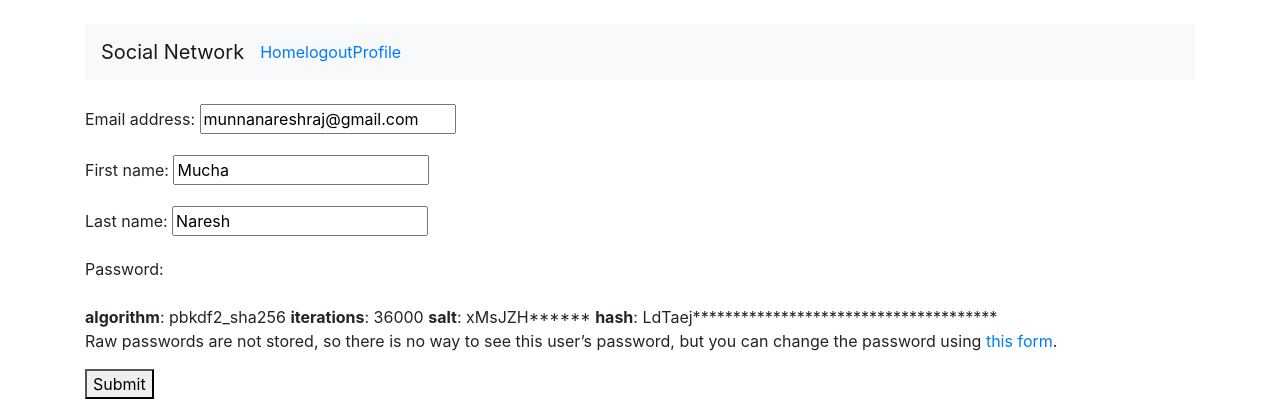
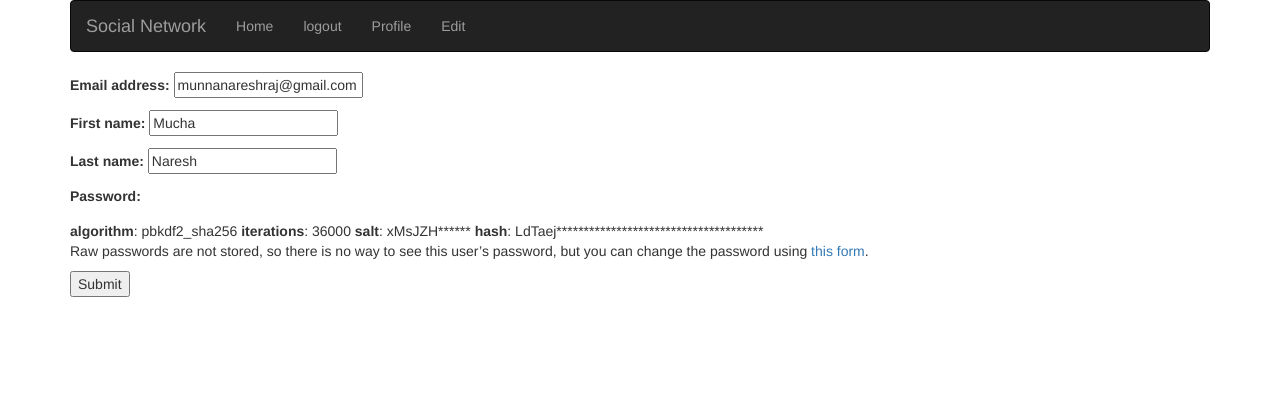
Before and after one commit to nareshms7inc/Tutorial, a Django app: page /account/profile/edit/ in a window 1280 px wide. Shown: the top 420 px of the page. Run offline with Django 3.2, Linux system fonts and the light colour scheme; a user stored in the database is signed in; some libraries are stand-ins or nearby versions.

Commit message:
changed in base.html for login

```diff
--- a/accounts/templates/base.html
+++ b/accounts/templates/base.html
@@ -3,13 +3,16 @@
 <html>
 <head>
 
-          <link rel="stylesheet" href="https://maxcdn.bootstrapcdn.com/bootstrap/4.0.0-beta.2/css/bootstrap.min.css"
-          integrity="sha384-PsH8R72JQ3SOdhVi3uxftmaW6Vc51MKb0q5P2rRUpPvrszuE4W1povHYgTpBfshb" crossorigin="anonymous">
-          <script src="https://maxcdn.bootstrapcdn.com/bootstrap/4.0.0-beta.2/js/bootstrap.min.js" integrity="sha384-alpBpkh1PFOepccYVYDB4do5UnbKysX5WZXm3XxPqe5iKTfUKjNkCk9SaVuEZflJ" crossorigin="anonymous"></script>
-<br/>
+
+  <link rel="stylesheet" href="https://maxcdn.bootstrapcdn.com/bootstrap/3.3.7/css/bootstrap.min.css">
+  <script src="https://maxcdn.bootstrapcdn.com/bootstrap/3.3.7/js/bootstrap.min.js"></script>
+
+</head>
+
+
 <div class="container">
-      <nav class="navbar navbar-expand-lg navbar-light bg-light rounded">
-        <a class="navbar-brand" href="/">Social Network</a>
+<nav class="navbar navbar-inverse">
+<a class="navbar-brand" href="/account">Social Network</a>
 
           <div id="navbar" class="navbar-collapse collapse">
 
@@ -19,41 +22,36 @@
                   <li><a href="/account">Home</a></li>
                   <li><a href="/account/logout">logout</a></li>
                   <li><a href="/account/profile">Profile</a></li>
+                  <li><a href="/account/profile/edit">Edit</a></li>
 
               </ul>
-
-
               {% else %}
 
-              <ul class="nav navbar-nav">
-
-                  <li><a href="/account/login">logi</a></li>
-                  <li><a href="/account/register">Register</a></li>
-
+        <ul class="nav navbar-nav navbar-right">
+      <li><a href="/account/register"><span class="glyphicon glyphicon-user"></span> Sign Up</a></li>
+      <li><a href="/account/login"><span class="glyphicon glyphicon-log-in"></span> Log</a></li>
     </ul>
 
       {% endif %}
-          </div>
 
 </nav>
 </div>
-</br>
 
 
-
+    <!-- Latest compiled and minified JavaScript -->
+<script src="https://maxcdn.bootstrapcdn.com/bootstrap/3.3.7/js/bootstrap.min.js" integrity="sha384-Tc5IQib027qvyjSMfHjOMaLkfuWVxZxUPnCJA7l2mCWNIpG9mGCD8wGNIcPD7Txa" crossorigin="anonymous"></script>
 
 
 
     {% block head %}
+    {% endblock %}
 
-    {% endblock %}
 </head>
+
 
 <body>
 
 {% block body %}
-
 {% endblock %}
-
 </body>
 </html>
```
Also changed, not shown: db.sqlite3. Lines whose indentation alone changed are shown as unchanged.
